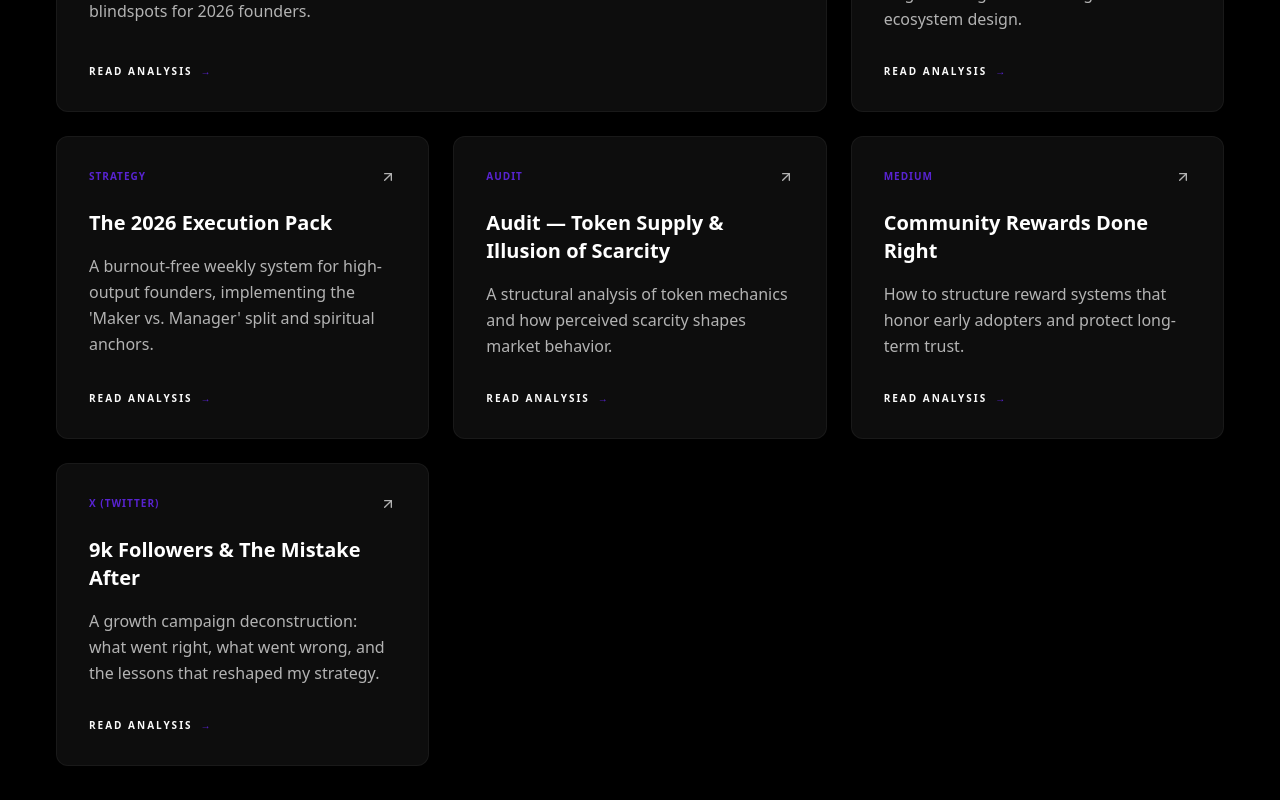
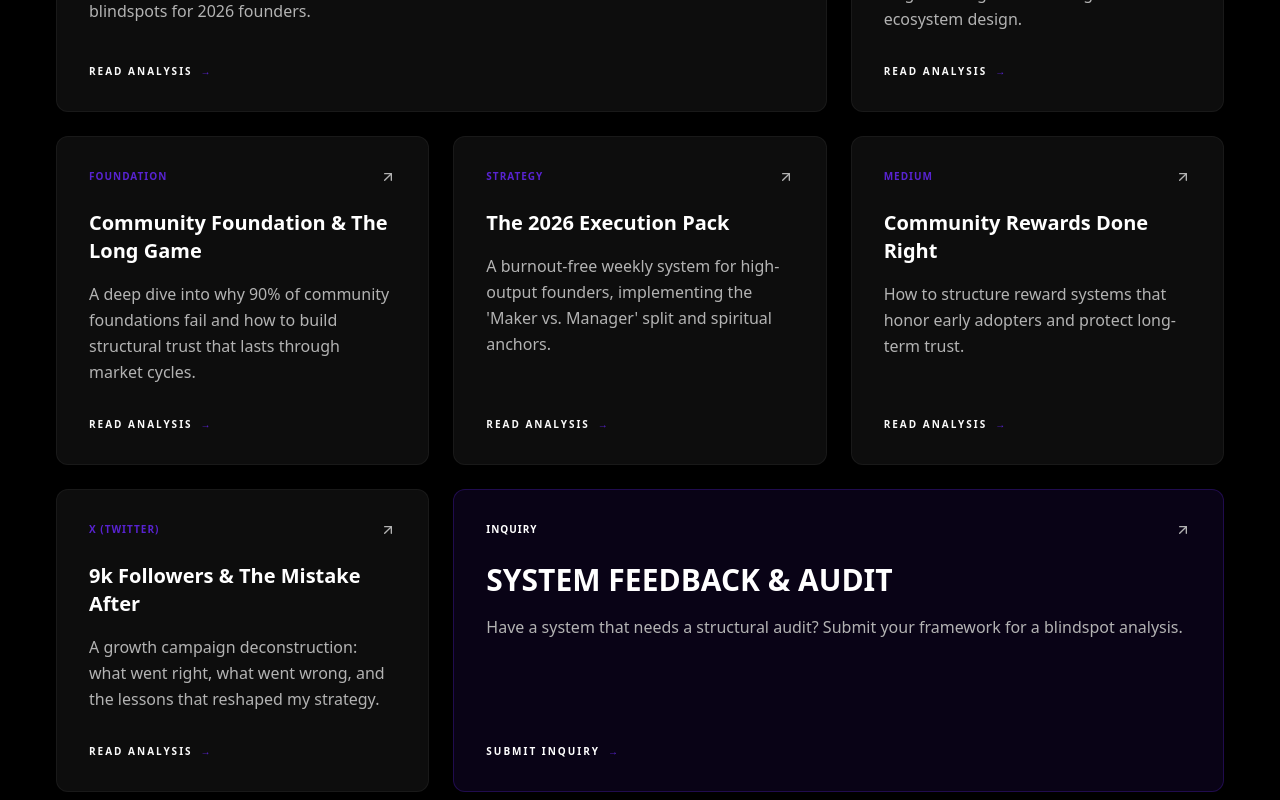
Before and after one commit to 0xmojeeb/mojeeb, a React (Vite) app: page / in a window 1280 px wide. Shown: the part 2360-3160 px from the top of the page. Built offline with nearby package versions, Linux system fonts and the light colour scheme.

Commit message:
Update blog post entries and styles

```diff
--- a/src/components/Blog.tsx
+++ b/src/components/Blog.tsx
@@ -19,17 +19,17 @@ const Blog = () => {
       isLarge: false
     },
     {
+      title: "Community Foundation & The Long Game",
+      description: "A deep dive into why 90% of community foundations fail and how to build structural trust that lasts through market cycles.",
+      link: "https://x.com/MojeebHQ/status/2005534320434299312?s=20", // Linking your audit/foundation thread
+      platform: "Foundation",
+      isLarge: false
+    },
+    {
       title: "The 2026 Execution Pack",
       description: "A burnout-free weekly system for high-output founders, implementing the 'Maker vs. Manager' split and spiritual anchors.",
       link: "https://x.com/MojeebHQ/status/2010457986670448657?s=20",
       platform: "Strategy",
-      isLarge: false
-    },
-    {
-      title: "Audit — Token Supply & Illusion of Scarcity",
-      description: "A structural analysis of token mechanics and how perceived scarcity shapes market behavior.",
-      link: "https://x.com/MojeebHQ/status/2005534320434299312?s=20",
-      platform: "Audit",
       isLarge: false
     },
     {
@@ -45,18 +45,26 @@ const Blog = () => {
       link: "https://x.com/MojeebHQ/status/1971794428789461365",
       platform: "X (Twitter)",
       isLarge: false
+    },
+    {
+      title: "SYSTEM FEEDBACK & AUDIT",
+      description: "Have a system that needs a structural audit? Submit your framework for a blindspot analysis.",
+      link: "https://mojeebhq.typeform.com/to/feedback", // Adjust link if different
+      platform: "Inquiry",
+      isLarge: true,
+      isCTA: true // Highlighted style
     }
   ];
 
   return (
     <section id="blog" className="py-24 px-6 bg-background">
       <div className="container mx-auto">
-        <div className="flex flex-col md:flex-row md:items-end justify-between mb-16 gap-6">
+        <div className="flex flex-col md:flex-row md:items-end justify-between mb-16 gap-6 text-white">
           <div className="max-w-2xl">
             <span className="text-primary text-[10px] font-bold tracking-[0.4em] uppercase mb-4 block">
               Intelligence Feed
             </span>
-            <h2 className="text-4xl md:text-6xl font-bold leading-tight text-white">
+            <h2 className="text-4xl md:text-6xl font-bold leading-tight">
               Featured <span className="gradient-text">Posts.</span>
             </h2>
           </div>
@@ -65,16 +73,19 @@ const Blog = () => {
           </p>
         </div>
 
-        {/* REPAIR: Simplified Grid to prevent blank rendering */}
         <div className="grid grid-cols-1 md:grid-cols-2 lg:grid-cols-3 gap-6">
           {blogPosts.map((post, index) => (
             <Card
               key={index}
-              className={`glass-card group hover:border-primary/50 transition-all duration-300 flex flex-col h-full ${post.isLarge ? 'lg:col-span-2' : ''}`}
+              className={`glass-card group hover:border-primary/50 transition-all duration-300 flex flex-col h-full
+                ${post.isLarge ? 'lg:col-span-2' : ''}
+                ${post.isCTA ? 'bg-primary/10 border-primary/30' : ''}`}
             >
               <CardContent className="p-8 flex flex-col h-full">
                 <div className="flex justify-between items-start mb-6">
-                  <span className="text-[10px] font-bold tracking-widest text-primary uppercase">{post.platform}</span>
+                  <span className={`text-[10px] font-bold tracking-widest uppercase ${post.isCTA ? 'text-white' : 'text-primary'}`}>
+                    {post.platform}
+                  </span>
                   <ArrowUpRight className="w-4 h-4 text-muted-foreground group-hover:text-primary transition-colors" />
                 </div>
 
@@ -88,11 +99,13 @@ const Blog = () => {
 
                 <Button
                   variant="ghost"
-                  className="w-fit p-0 h-auto font-bold text-[10px] uppercase tracking-[0.2em] hover:bg-transparent hover:text-white group/btn"
+                  className={`w-fit p-0 h-auto font-bold text-[10px] uppercase tracking-[0.2em] hover:bg-transparent group/btn
+                    ${post.isCTA ? 'text-white hover:text-primary' : 'hover:text-white'}`}
                   asChild
                 >
                   <a href={post.link} target="_blank" rel="noopener noreferrer" className="flex items-center gap-2">
-                    Read Analysis <span className="text-primary group-hover/btn:translate-x-1 transition-transform">→</span>
+                    {post.isCTA ? "Submit Inquiry" : "Read Analysis"}
+                    <span className="text-primary group-hover/btn:translate-x-1 transition-transform">→</span>
                   </a>
                 </Button>
               </CardContent>
```
